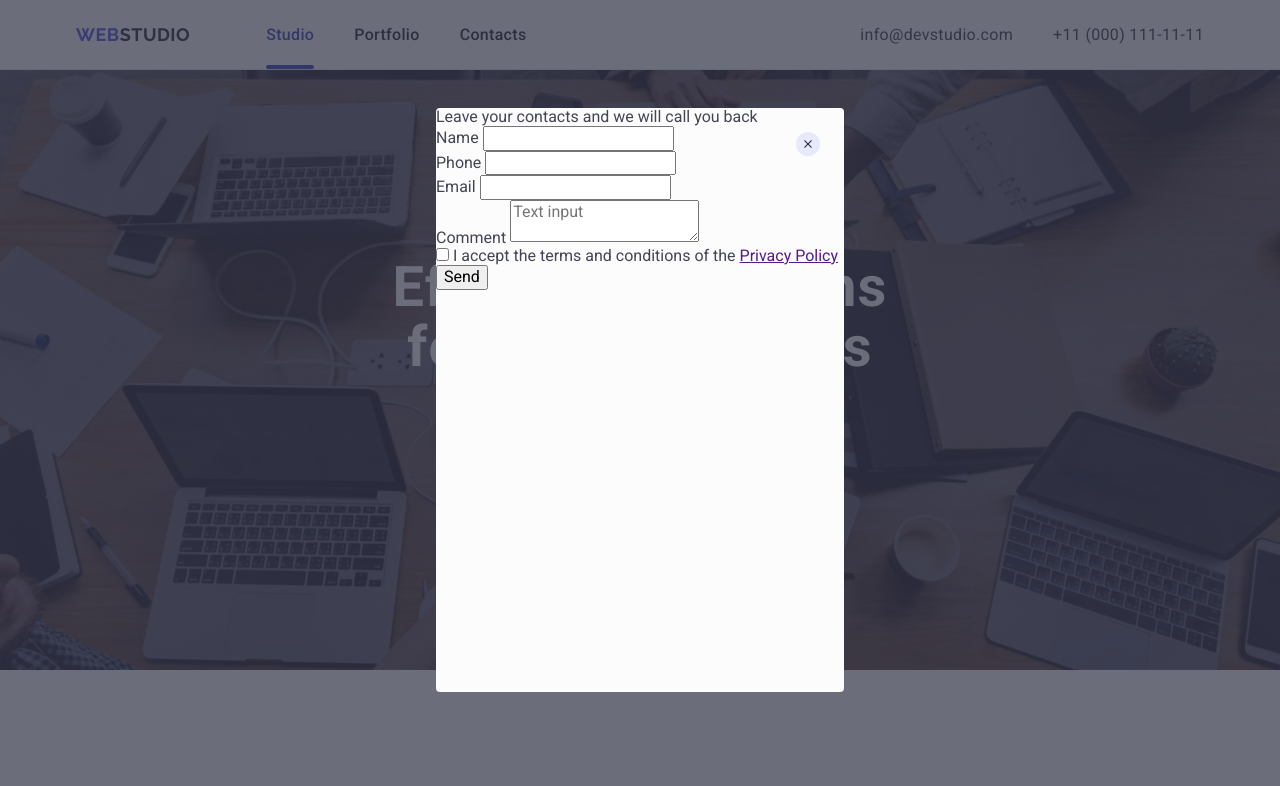
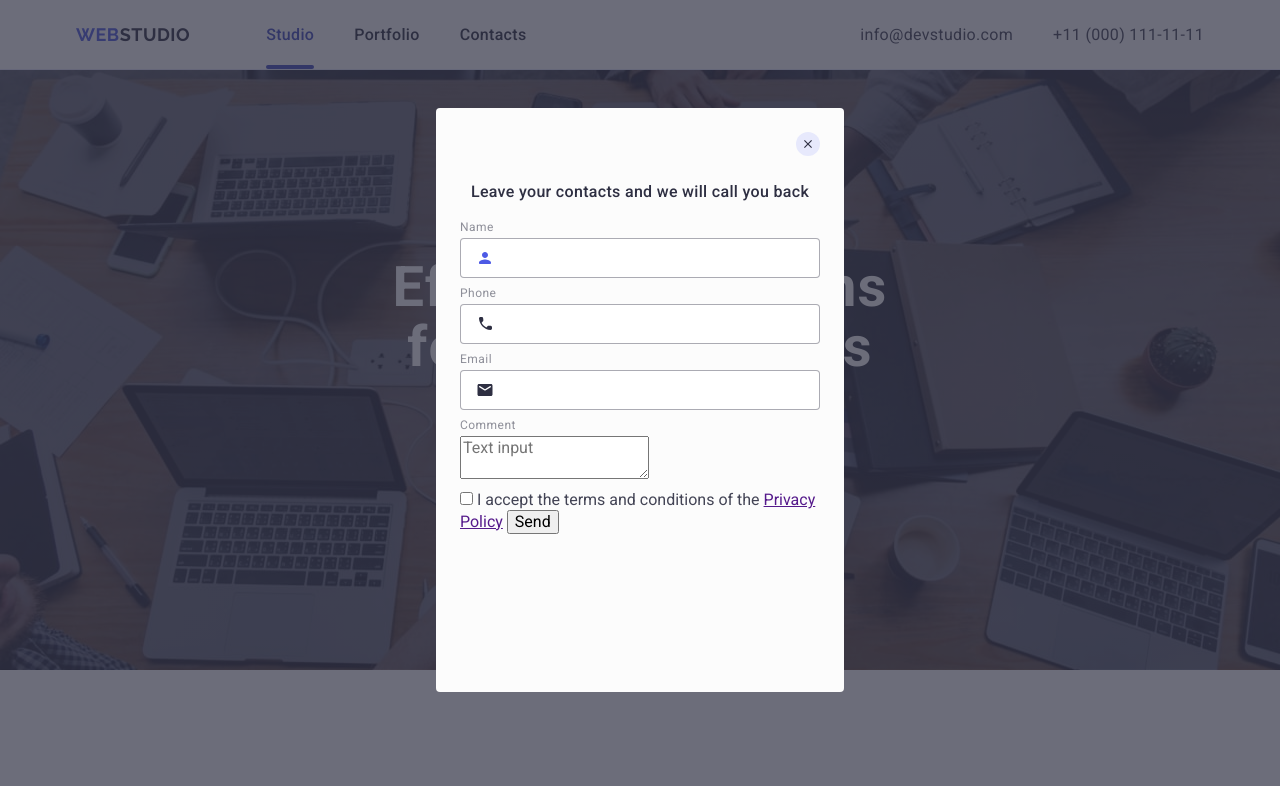
Before and after one commit to EvgenVls/goit-markup-hw-05, a plain HTML site: page index.html in a window 1280 px wide. Shown: the top 786 px of the page. Drawn offline with nearby package versions, Linux system fonts and the light colour scheme.

Commit message:
form styles

```diff
--- a/css/styles.css
+++ b/css/styles.css
@@ -534,9 +534,20 @@ body {
     left: 50%;
     width: 408px;
     min-height: 584px;
+    padding: 72px 24px 24px;
     transform: translate(-50%, -50%);
     border-radius: 4px;
     background-color: #FCFCFC;
+}
+
+.modal-text {
+    text-align: center;
+    font-size: 16px;
+    font-weight: 500;
+    line-height: 1.5;
+    letter-spacing: 0.02em;
+    color: #2E2F42;
+    margin-bottom: 16px;
 }
 
 .modal-close-btn {
@@ -559,3 +570,43 @@ body {
     background-color: #404BBF;
 }
 /* ============ /modal window ============ */
+
+/* ============ form atyles ============ */
+.modal-form-field-wrapper {
+    margin-bottom: 8px;
+}
+.modal-form-field-label {
+    display: block;
+    font-size: 12px;
+    font-weight: 400;
+    line-height: 1.17;
+    letter-spacing: 0.04em;
+    color: #8E8F99;
+    margin-bottom: 4px;
+}
+
+.modal-form-field {
+    width: 100%;
+    height: 40px;
+    border-radius: 4px;
+    border: 1px solid rgba(46, 47, 66, 0.40);
+    padding-left: 38px;
+}
+
+.modal-form-field:focus {
+    border: 1px solid #4D5AE5;
+}
+
+.modal-form-input-wrapper {
+    position: relative;
+}
+
+.modal-form-field-icon {
+    position: absolute;
+    top: 50%;
+    left: 16px;
+    transform: translateY(-50%);
+    fill: #2E2F42;
+}
+
+/* ============ /form styles ============ */
--- a/index.html
+++ b/index.html
@@ -386,6 +386,7 @@
                     <label class="modal-form-field-label" for="user-name">
                         Name
                     </label>
+                    <div class="modal-form-input-wrapper">
                         <input
                         class="modal-form-field"
                         type="text"
@@ -394,11 +395,15 @@
                         required
                         pattern="[a-zA-Zа-яА-ЯіІїЇєЄйЙ']+"
                         title="Ivan">
+                        <svg class="modal-form-field-icon" width="18" height="18">
+                            <use href="./images/icons.svg#icon-person"></use>
+                        </svg></div>
                 </div>
                 <div class="modal-form-field-wrapper">
                     <label class="modal-form-field-label" for="user-phone">
                         Phone
                     </label>
+                    <div class="modal-form-input-wrapper">
                         <input class="modal-form-field"
                         type="tel"
                         name="user_phone"
@@ -406,16 +411,25 @@
                         required
                         pattern="[0-9]{3}-[0-9]{3}-[0-9]{2}-[0-9]{2}"
                         title="xxx-xxx-xx-xx">
+                    <svg class="modal-form-field-icon" width="18" height="24">
+                        <use href="./images/icons.svg#icon-phone"></use>
+                    </svg>
+                    </div>
                 </div>
                 <div class="modal-form-field-wrapper">
                     <label class="modal-form-field-label" for="user-email">
                         Email
                     </label>
+                    <div class="modal-form-input-wrapper">
                         <input class="modal-form-field"
                         type="email"
                         name="user_email"
                         id="user-email"
                         required>
+                    <svg class="modal-form-field-icon" width="18" height="24">
+                        <use href="./images/icons.svg#icon-email"></use>
+                    </svg>
+                    </div>
                 </div>
                 <div class="modal-form-field-wrapper">
                     <label class="modal-form-field-label" for="user-comment">
```
Also changed, not shown: images/icons.svg. Lines whose indentation alone changed are shown as unchanged.
